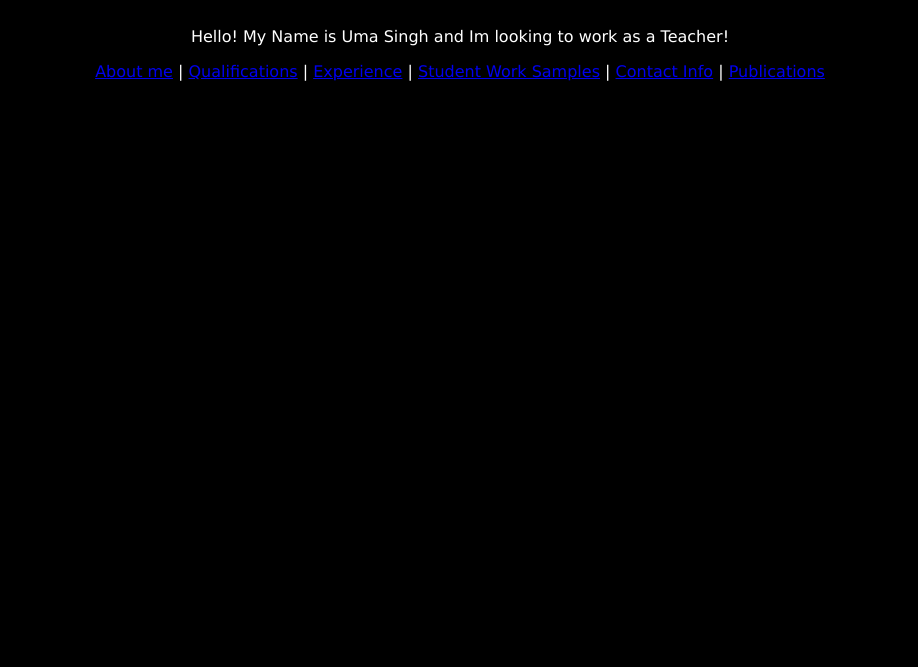
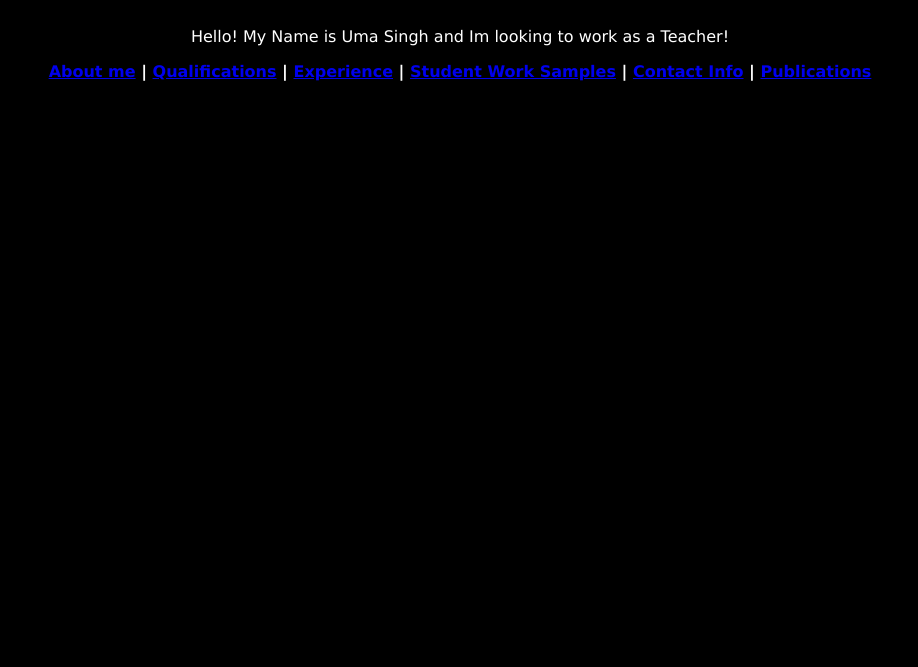
Before and after one commit to WilliamChoiSja/SJA-WEBSITE, a plain HTML site: page index.html in a window 1280 px wide. Shown: the part 133-800 px from the top of the page, without its empty margins (180-1098 px from the left). Drawn offline with Linux system fonts and the light colour scheme.

Commit message:
WORKKKKKKKK

```diff
--- a/style.css
+++ b/style.css
@@ -22,4 +22,8 @@ h1{
     color: white;
     font-weight: bold;
     font-size: 64px;
-  }
+}
+nav{
+  color: white;
+  font-weight: bold;
+}
```
